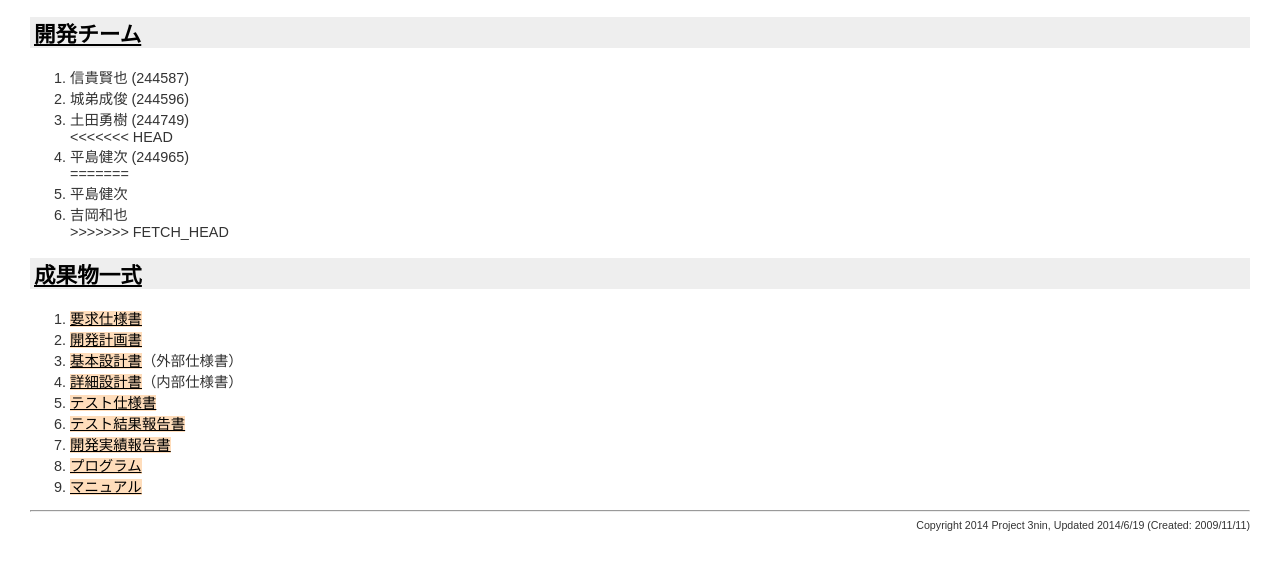
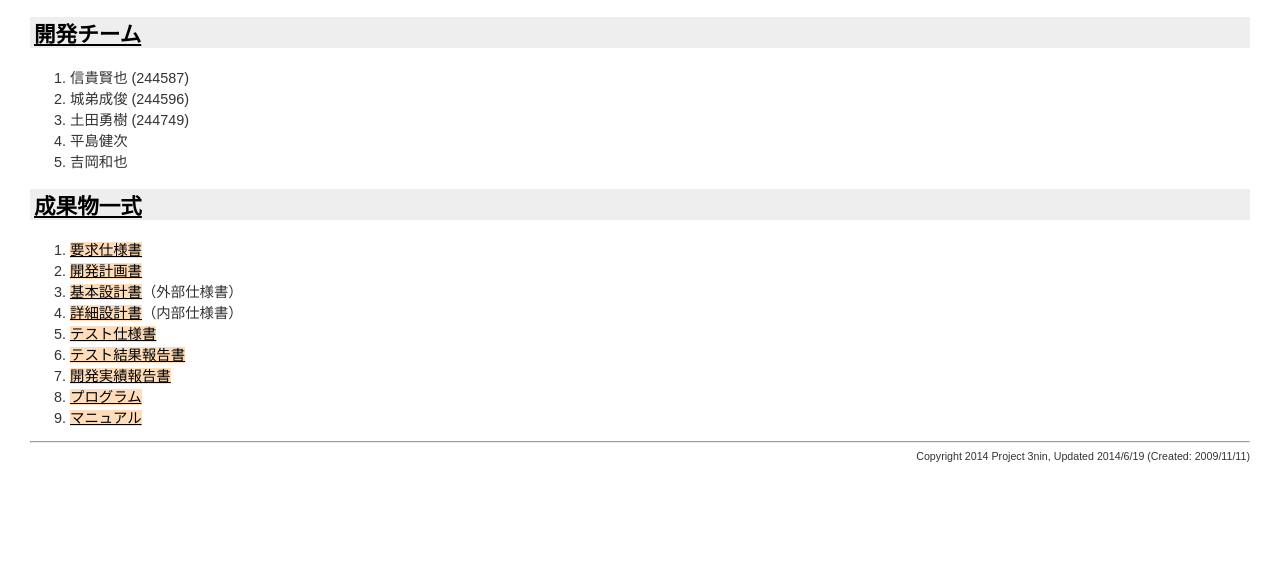
Before and after one commit to kenya/Project_Forest_Problem, a plain HTML site: page index.html in a window 1280 px wide. Shown: the part 134-704 px from the top of the page. Drawn offline with Linux system fonts and the light colour scheme.

Commit message:
fixed index.html

```diff
--- a/index.html
+++ b/index.html
@@ -37,12 +37,8 @@
   <li>信貴賢也 (244587) </li>
   <li>城弟成俊 (244596) </li>
   <li>土田勇樹 (244749) </li>
-<<<<<<< HEAD
-  <li>平島健次 (244965) </li>
-=======
   <li>平島健次</li>
   <li>吉岡和也</li>
->>>>>>> FETCH_HEAD
 </ol>
 <div class="belt">
 <h2><a name="Documents">成果物一式</a></h2>
```
